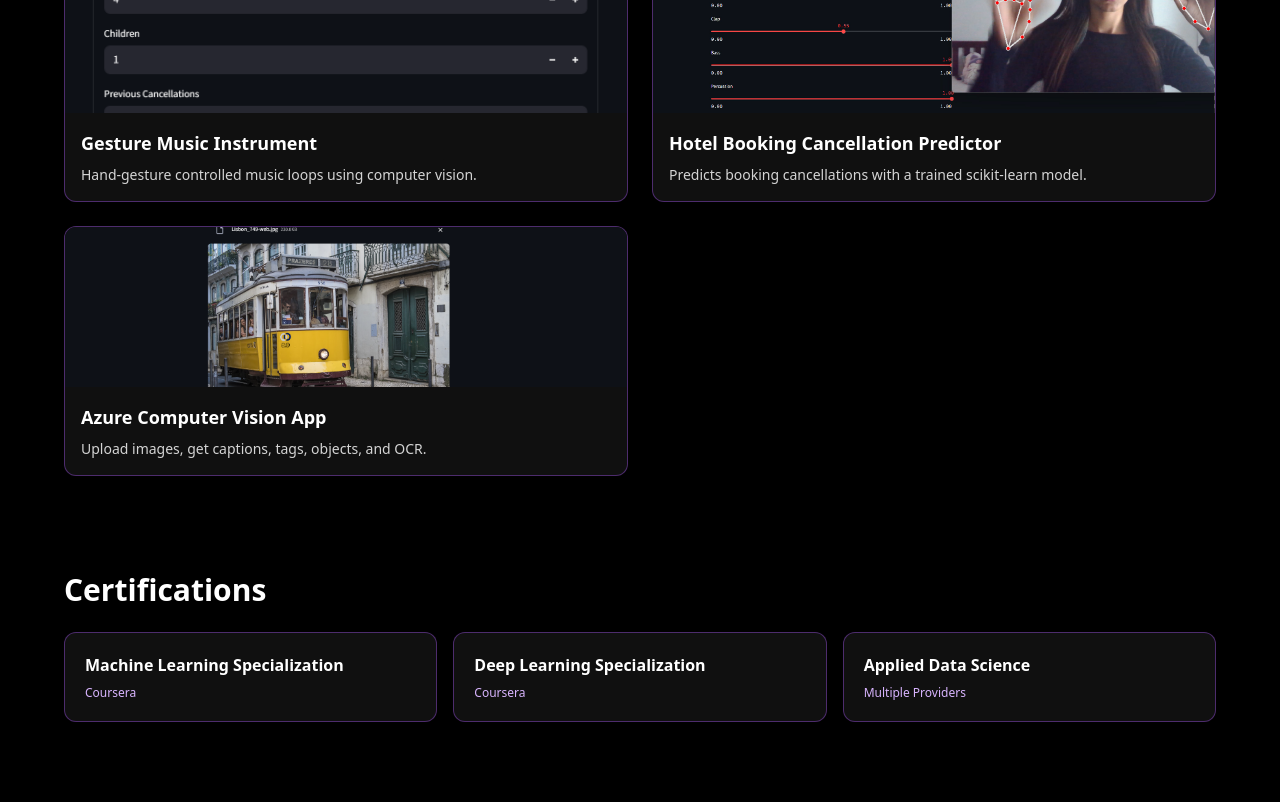
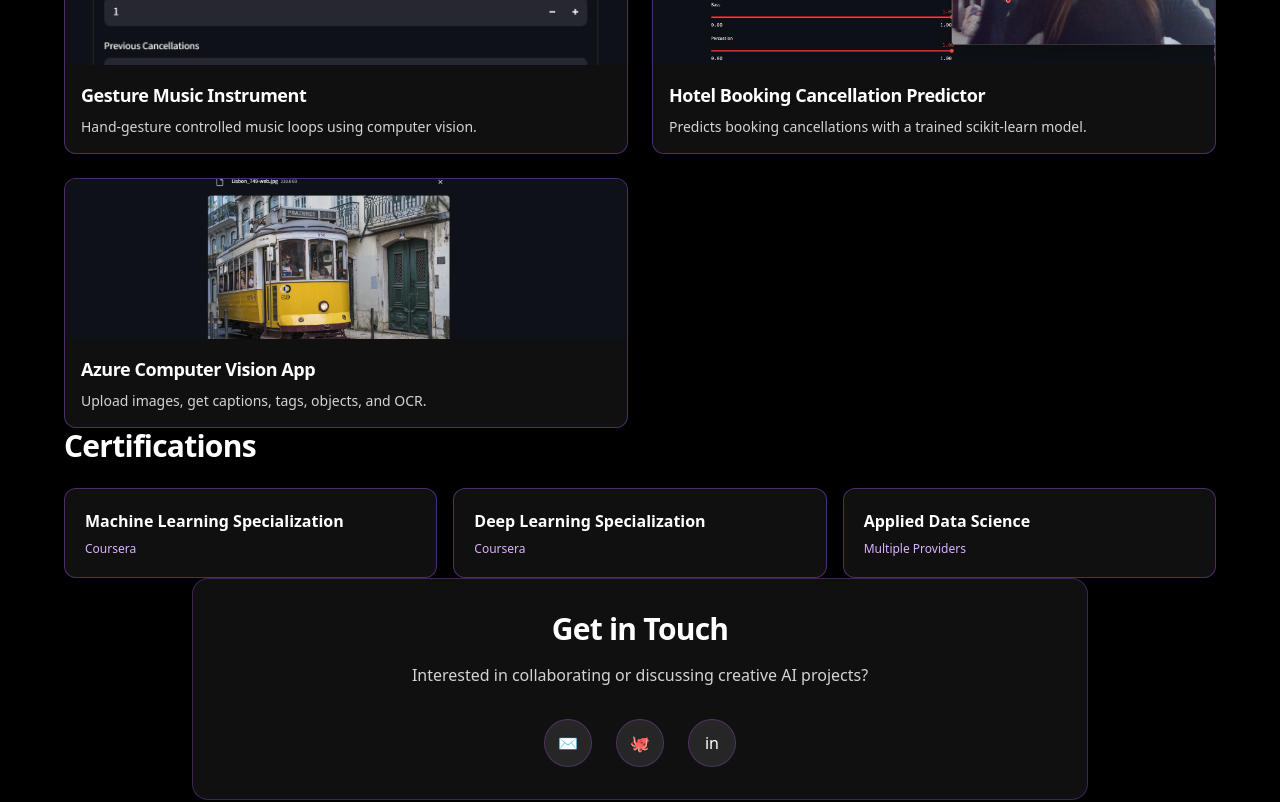
Before and after one commit to Terraspace009/aeshwarya-portfolio, a Next.js app: page / in a window 1280 px wide. Shown: the part 1660-2462 px from the top of the page. Built offline with nearby package versions, Linux system fonts and the light colour scheme.

Commit message:
Update globals.css

```diff
--- a/app/globals.css
+++ b/app/globals.css
@@ -2,17 +2,16 @@
 @tailwind components;
 @tailwind utilities;
 
-/* Dark default + nicer text */
+/* Global dark defaults */
 html, body {
-  @apply bg-black text-white antialiased;
+  background: #000;
+  color: #fff;
 }
 
-/* Helpful section rhythm */
-section {
-  @apply py-12;
-}
+/* Smooth scroll & headings */
+html { scroll-behavior: smooth; }
+h1,h2,h3 { @apply tracking-tight; }
 
-/* Links */
-a {
-  @apply text-purple-300 hover:text-purple-200 underline-offset-4 hover:underline;
-}
+/* Reusable UI bits */
+.btn { @apply inline-flex items-center gap-2 rounded-lg px-4 py-2 font-medium transition; }
+.card { @apply bg-zinc-900/70 border border-white/10 rounded-xl shadow-lg backdrop-blur-md; }
```
